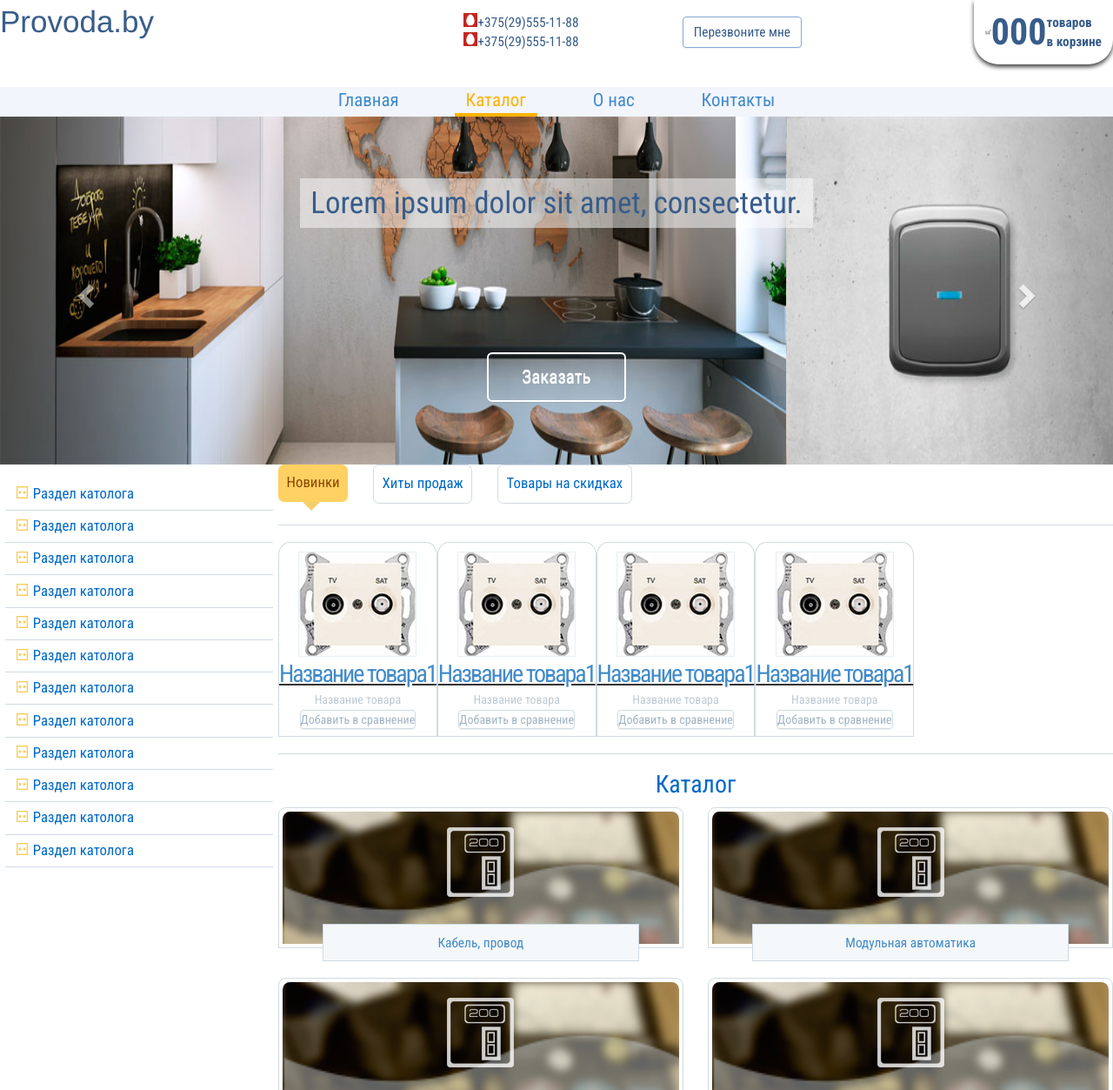
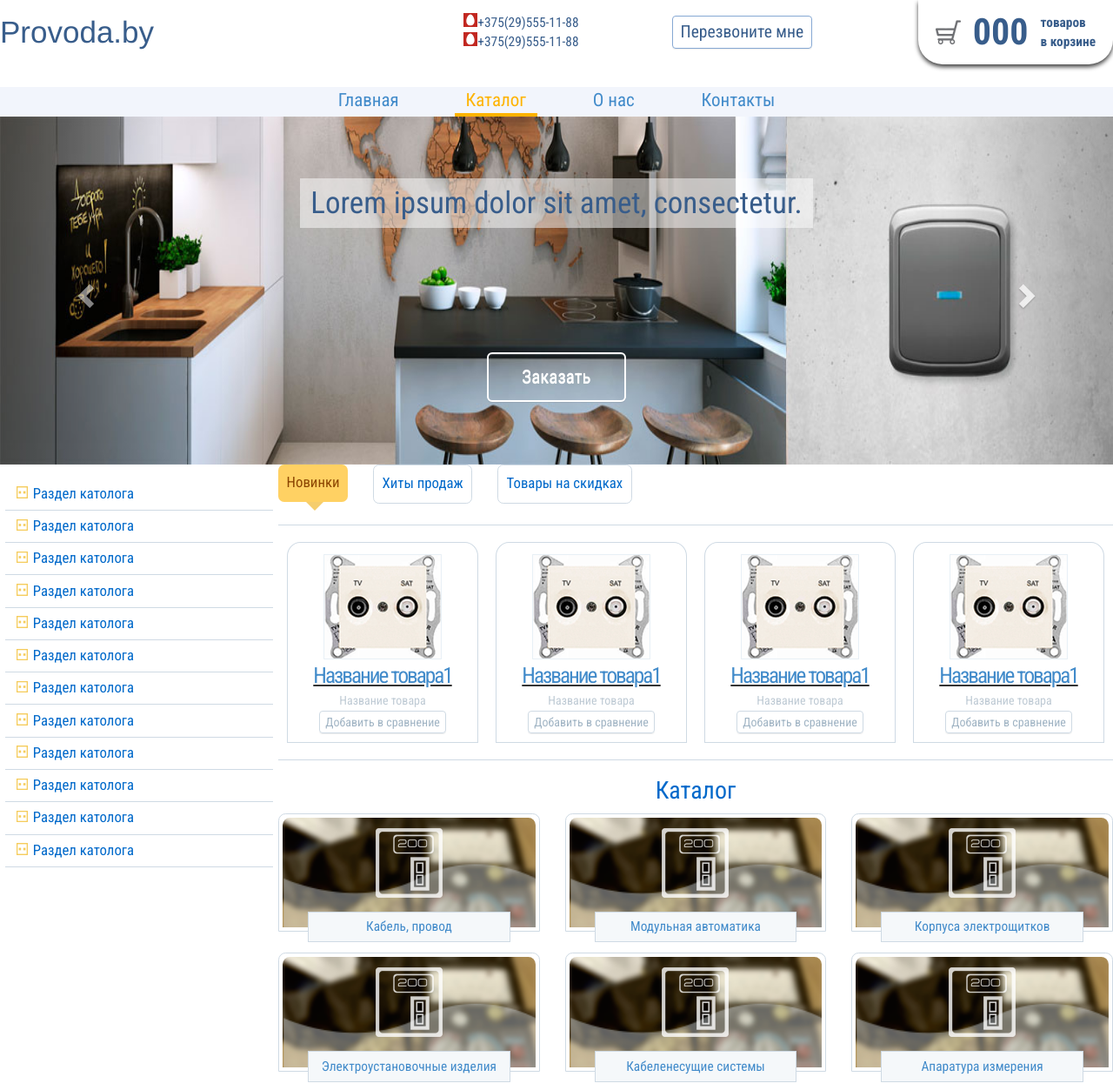
Before and after one commit to ratedemon/Bel, a plain HTML site: page index.html in a window 1280 px wide. Shown: the top 1253 px of the page at 87% size. Drawn offline with Linux system fonts and the light colour scheme.

Commit message:
5 commit

```diff
--- a/index.html
+++ b/index.html
@@ -15,15 +15,15 @@
 <body>
 <div class="container-fluid">
 	<header class="header row">
-		<div class="header__logo col-xs-12 col-sm-5 col-md-5"><a href="#" class="header__logo_link">Provoda.by</a></div>
-		<div class="header__contacts col-xs-12 col-sm-2 col-md-2">
+		<div class="header__logo col-xs-12 col-sm-5 col-md-5 col-lg-5"><a href="#" class="header__logo_link">Provoda.by</a></div>
+		<div class="header__contacts col-xs-12 col-sm-2 col-md-2 col-lg-2">
 			<span class="contact__phone">+375(29)555-11-88</span>
 			<span class="contact__phone">+375(29)555-11-88</span>
 		</div>
-		<div class="header__call col-xs-12 col-sm-5 col-md-2">
+		<div class="header__call col-xs-12 col-sm-5 col-md-2 col-lg-2">
 			<button class="btn btn-default call__auto" type="button">Перезвоните мне</button>
 		</div>
-		<div class="header__basket col-xs-12 col-sm-2 col-md-3">
+		<div class="header__basket col-xs-12 col-sm-2 col-md-3 col-lg-3">
 			<button type="button" class="basket__inside btn btn-default">
 				<div class="inside__pic">
 				<img src="img/basket.png" alt="" class="inside__pic_img">
--- a/style/style.css
+++ b/style/style.css
@@ -77,8 +77,17 @@
 	background: transparent;
 	border: 1px solid #86a8d3;
 	color: var(--main-header-color);
-	/*font-size: .875em;*/
-	font-size: 1.1em;
+	font-size: 1.4em;
+	transition: all .3s ease;
+	padding: 2% 4%;
+}
+.call__auto:hover{
+	border: 1px solid var(--content-hover);
+	background: var(--content-hover);
+	color: #8b4501;
+}
+.call__auto:focus{
+	outline: none;
 }
 .header__basket{
 	display: flex;
@@ -398,17 +407,14 @@ box-shadow: 0px 0px 10px 1px rgba(0,0,0,0.75);
 	background-size: 20px 10px;
 	position: absolute;
 	top: 100%;
-	left: 35%;
-	right: 35%;
+	left: 40%;
+	right: 40%;
 }
 .item__news{
 	visibility: hidden;
 	height: 0;
-	/*display: block;*/
-	/*flex: 1;*/
-	transform-origin: top;
-	transform: scaleY(0);
-	transition: all 0.05s ease, transform .5s ease;
+	opacity: 0;
+	transition: all 0.05s ease, opacity .6s ease;
 }
 .special__header_label:focus{
 	outline: none;
@@ -419,12 +425,11 @@ box-shadow: 0px 0px 10px 1px rgba(0,0,0,0.75);
 	border: none;
 }
 #newest:checked ~ .special__header_labels > .special__header_label-news:after, #hits:checked ~ .special__header_labels > .special__header_label-hit:after, #sales:checked ~ .special__header_labels > .special__header_label-sale:after{
-	display: inline-block;/*
-	border: 1px solid transparent;*/
+	display: inline-block;
 }
 #newest:checked ~ .special__offers > #news, #hits:checked ~ .special__offers > #hit, #sales:checked ~ .special__offers > #sale{
 	visibility: visible;
-	transform: scaleY(1);
+	opacity: 1;
 	height: auto;
 }
 .products__catalog{
@@ -603,6 +608,9 @@ border-bottom: none;
 		transform: scaleY(1);
 		transition: all .4s ease;
 	}
+	.content__item{
+		margin: 1% 0;
+	}
 }
 @media only screen and (min-width: 48em) {
 	.category__list{
@@ -653,10 +661,53 @@ border-bottom: none;
 	/*margin: 0 0 5%;*/
 	}
 	.themes__item:nth-child(2n){
-			margin: 0 0 3.5% 0;
+		margin: 0 0 3.5% 0;
 	}
 	.item__link{
 		font-size: 1.1em;
 		top: 85%;
 	}
+	/*.content__item{
+		margin: 0 1%;
+	}*/
 }
+
+@media only screen and (min-width: 62em) {
+	.special__offers{
+		align-items: stretch;
+	}
+	.content__item{
+		margin: 0 1%;
+	}
+	.item__name{
+		font-size: 1.8em;
+	}
+}
+
+@media only screen and (min-width: 75em) {
+	.themes__item{
+	width: calc(94%/3);
+	margin: 0 3% 2.5% 0;
+	}
+	.special__header{
+		width: 100%;
+	}
+	.themes__item:nth-child(2n){
+		margin: 0 3% 2.5% 0;
+	}
+	.themes__item:nth-child(3n){
+		margin: 0 0 2.5% 0;
+	}
+	.item__btn{
+		padding: 1% 3%;
+	}
+	.header__contacts{
+		display: flex;
+	}
+	.header__logo{
+		align-self: center;
+	}
+	.basket__inside{
+		width: 70%;
+	}
+}
```
